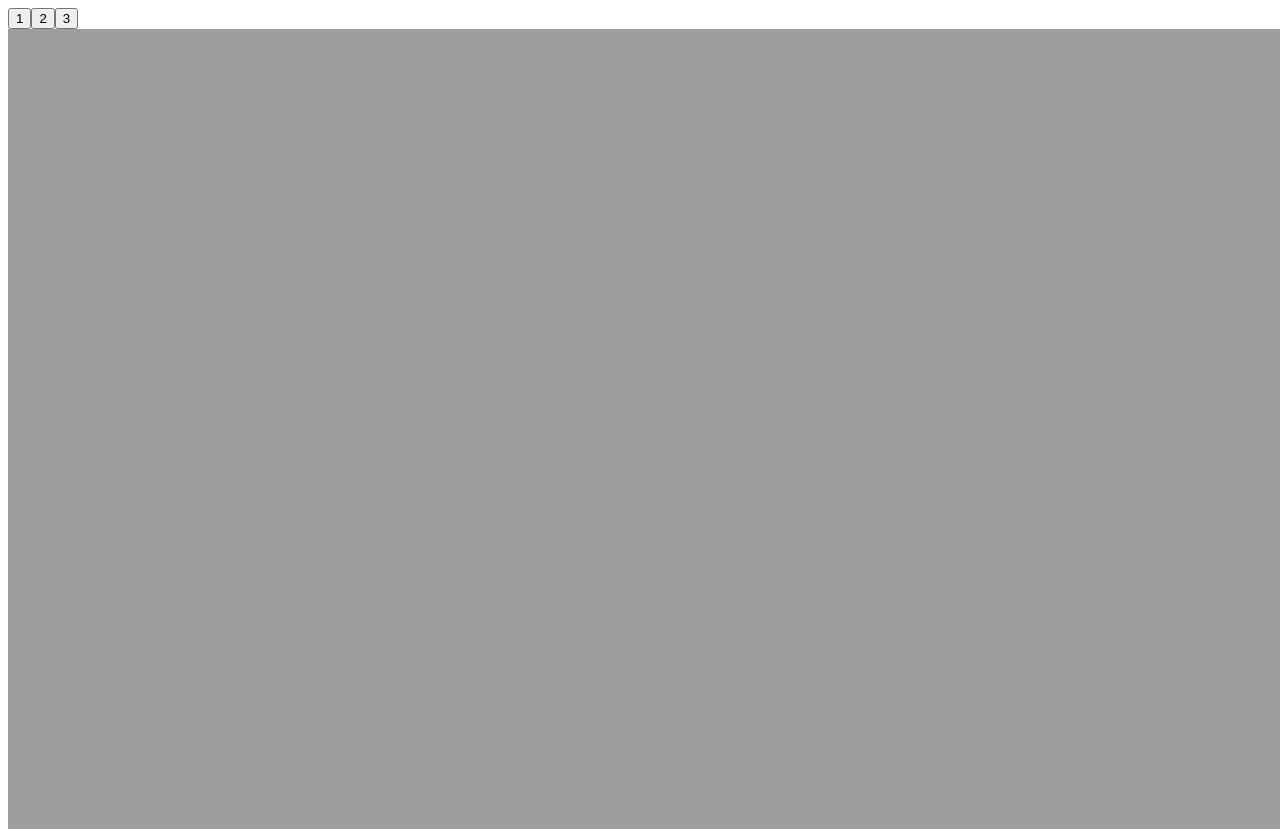
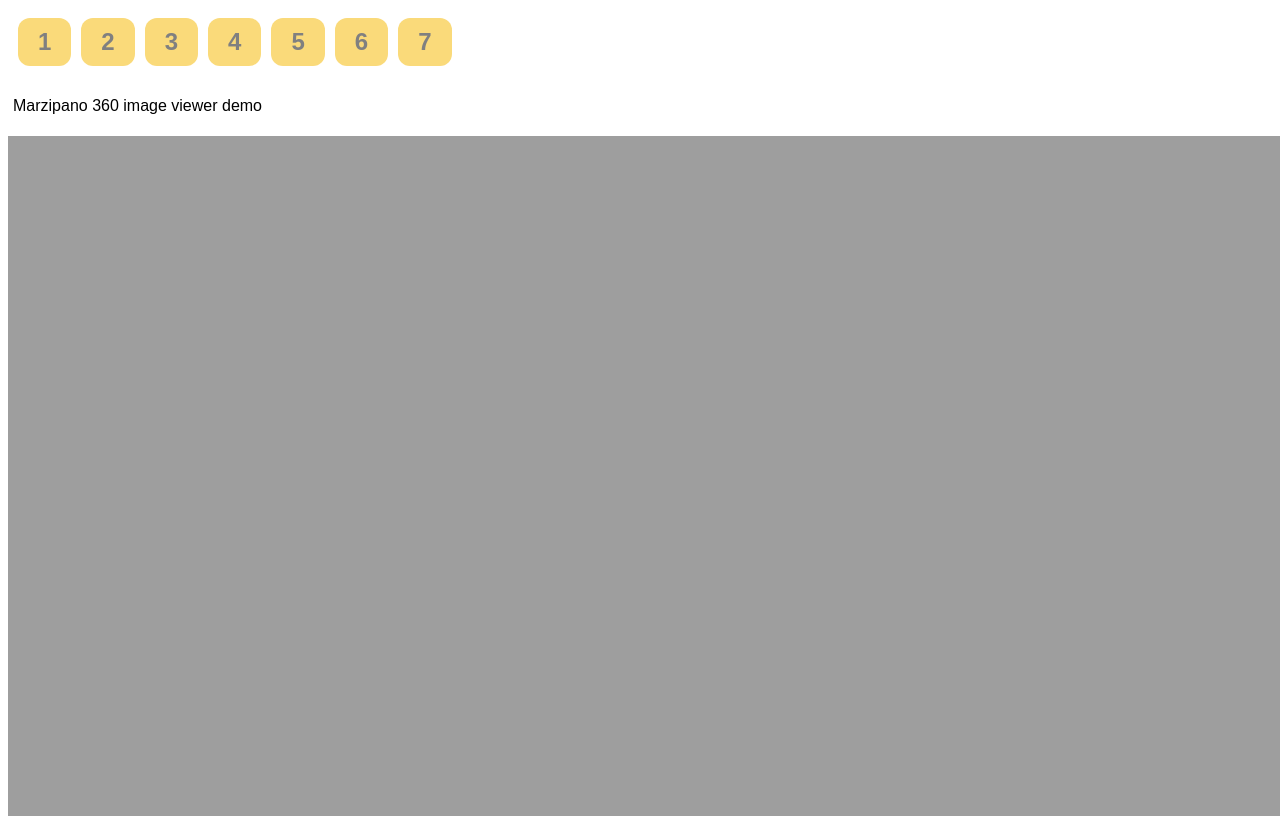
Before and after one commit to codetricity/marzipano-switch-scene-demo, a plain HTML site: page index.html in a window 1280 px wide. Drawn offline with Linux system fonts and the light colour scheme; animation ran at ten frames a second.

Commit message:
added four images, styled buttons

```diff
--- a/index.html
+++ b/index.html
@@ -2,16 +2,15 @@
 <html>
 <head>
 <link rel="stylesheet" href="style.css">
-<title>Marz Minimal</title>
+<title>Marz Switch</title>
 <link rel="icon" type="image/png" href="favicon.png">
 
 </head>
 <body>
-    <div id="buttons">
+<div id="buttons"></div>
+<p>Marzipano 360 image viewer demo</p>
 
-    </div>
 <div id="pano"></div>
-
 
 
 <script src="marzipano.js" ></script>
--- a/index.js
+++ b/index.js
@@ -10,34 +10,37 @@ var view = new Marzipano.RectilinearView({ yaw: Math.PI }, limiter);
 
 // create array of filenames
 const imageFileNames = [
+    "stanford.jpeg",
+    "carlsbad_1.jpg",
+    "carlsbad_2.jpg",
     "room_5_5k.jpeg",
     "palo_alto_office_11k.jpeg",
-    "honda-insight.jpeg"
+    "honda-insight.jpeg",
+    "audi-car.jpeg"
 ];
 
-// Create scenes
+// Create Marzipano scenes and HTML buttons to hold each Marzipano scene
 var scenes = [];
+const buttons = document.getElementById("buttons");
+
 for (let i = 0; i < imageFileNames.length; i++) {
-    var scene = viewer.createScene({
+
+    // create an unique Marzipano scene for each image
+    let scene = viewer.createScene({
         source: Marzipano.ImageUrlSource.fromString(
           `images/${imageFileNames[i]}`
         ),
         geometry: geometry,
         view: view,
       });
-    scenes.push(scene);
-}
 
-// Display first scene.
-scenes[0].switchTo();
-
-// set up buttons to change scenes
-const buttons = document.getElementById("buttons");
-for (let i = 0; i < scenes.length; i++) {
-    var buttonSwitchImage = document.createElement("button");
+    // create HTML button and switch scene when button is clicked
+    let buttonSwitchImage = document.createElement("button");
     buttonSwitchImage.textContent = i + 1;
     buttonSwitchImage.addEventListener('click', function() {
-        scenes[i].switchTo();
+        scene.switchTo();
     })
     buttons.appendChild(buttonSwitchImage);
+    // Display first scene.
+    if (i == 0) {scene.switchTo()}
 }
--- a/style.css
+++ b/style.css
@@ -1,5 +1,26 @@
 #pano {
     position: absolute;
     width: 100%;
-    height: 100%;
+    height: 85%;
 }
+
+#buttons {
+    padding: 5px;
+}
+
+button {
+    margin: 5px;
+    padding: 10px 20px;
+    font-size: 24px;
+    font-weight: bold;
+    color: grey;
+    border: none;
+    border-radius: 12px;
+    background-color: #FADA7A;
+}
+
+p {
+    font-family: Arial, Helvetica, sans-serif;
+    font-size: 20;
+    padding: 5px;
+}
```
Also changed, not shown: 4 other files.
